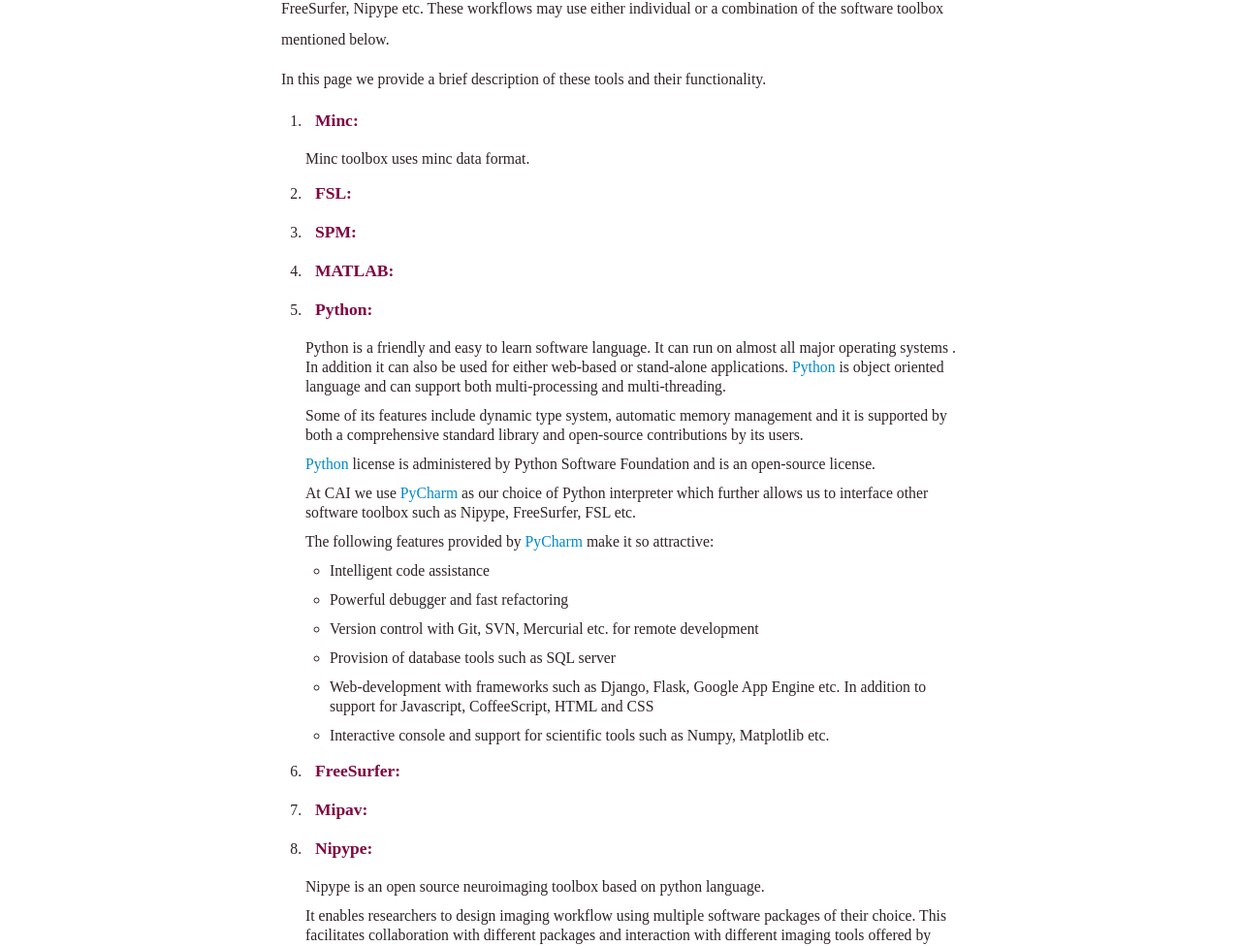
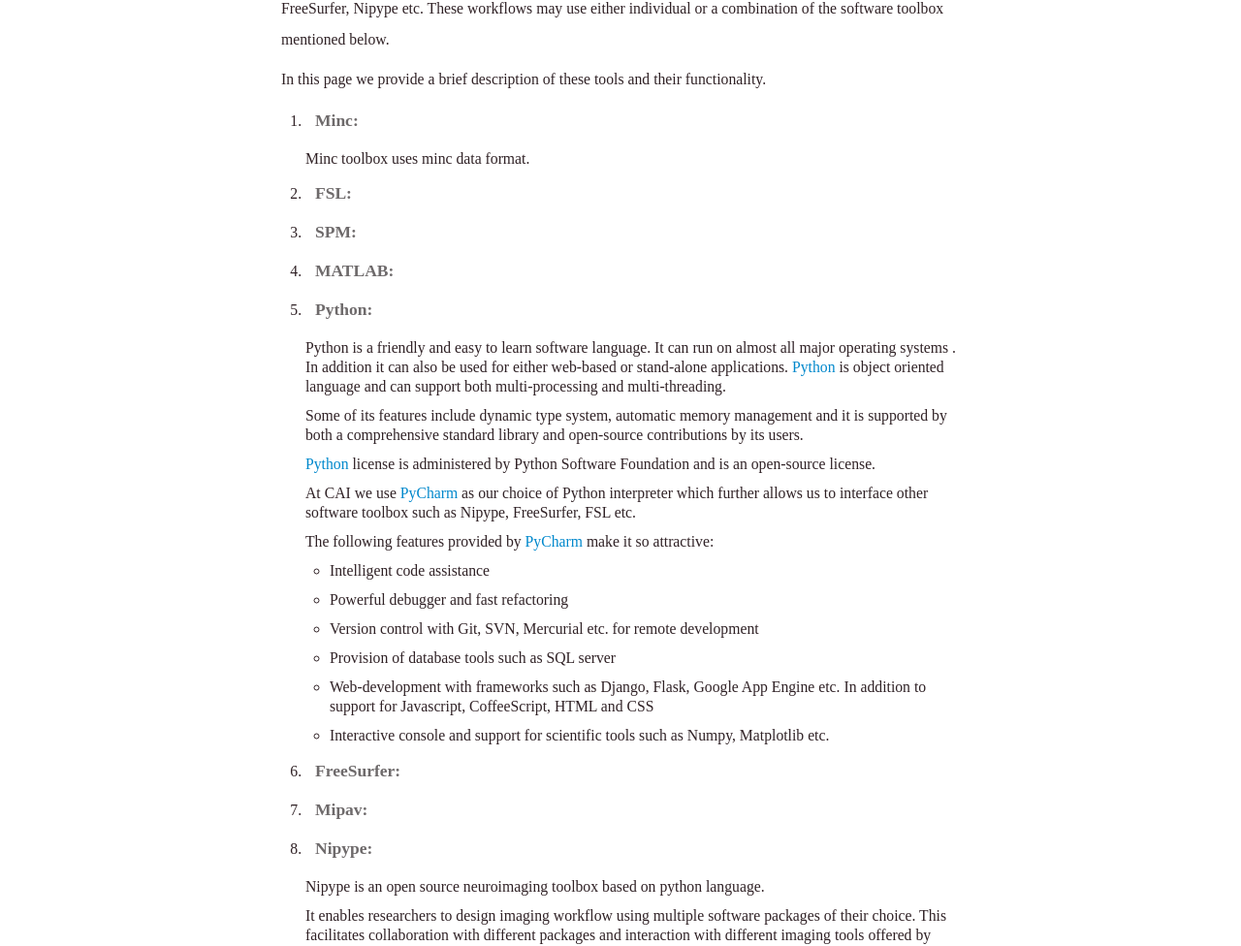
Before and after one commit to CAIsr/CAIsr.github.io, a Jekyll site: the page built from pages/imaging_tools.md, in a window 1280 px wide. Shown: the part 228-1204 px from the top of the page at 97% size. Built offline with Jekyll 4.4.1, drawn with Linux system fonts in a browser that asks for light colours.

Commit message:
Update imaging_tools.md

```diff
--- a/pages/imaging_tools.md
+++ b/pages/imaging_tools.md
@@ -10,26 +10,26 @@
 In this page we provide a brief description of these tools and their functionality.
 
 1. <dl>
-   <dd> <h4 style="color:#810541;"> Minc: </h4> </dd>
+   <dd> <h4 style="color:#6e6a6b;"> Minc: </h4> </dd>
    </dl>
 
     Minc toolbox uses minc data format.
 
 
 2. <dl>
-   <dd> <h4 style="color:#810541;"> FSL: </h4> </dd>
+   <dd> <h4 style="color:#6e6a6b;"> FSL: </h4> </dd>
    </dl>
 
 3. <dl>
-   <dd> <h4 style="color:#810541;"> SPM: </h4> </dd>
+   <dd> <h4 style="color:#6e6a6b;"> SPM: </h4> </dd>
    </dl>
 
 4. <dl>
-   <dd> <h4 style="color:#810541;"> MATLAB: </h4> </dd>
+   <dd> <h4 style="color:#6e6a6b;"> MATLAB: </h4> </dd>
    </dl>
 
 5. <dl>
-   <dd> <h4 style="color:#810541;"> Python: </h4> </dd>
+   <dd> <h4 style="color:#6e6a6b;"> Python: </h4> </dd>
    </dl>
 
    Python is a friendly and easy to learn software language. It can run on almost all major operating systems
@@ -60,15 +60,15 @@
    * Interactive console and support for scientific tools such as Numpy, Matplotlib etc.
 
 6. <dl>
-   <dd> <h4 style="color:#810541;"> FreeSurfer: </h4> </dd>
+   <dd> <h4 style="color:#6e6a6b;"> FreeSurfer: </h4> </dd>
    </dl>
 
 7. <dl>
-   <dd> <h4 style="color:#810541;"> Mipav: </h4> </dd>
+   <dd> <h4 style="color:#6e6a6b;"> Mipav: </h4> </dd>
    </dl>
 
 8. <dl>
-   <dd> <h4 style="color:#810541;"> Nipype: </h4> </dd>
+   <dd> <h4 style="color:#6e6a6b;"> Nipype: </h4> </dd>
    </dl>
 
    Nipype is an open source neuroimaging toolbox based on python language.
```
